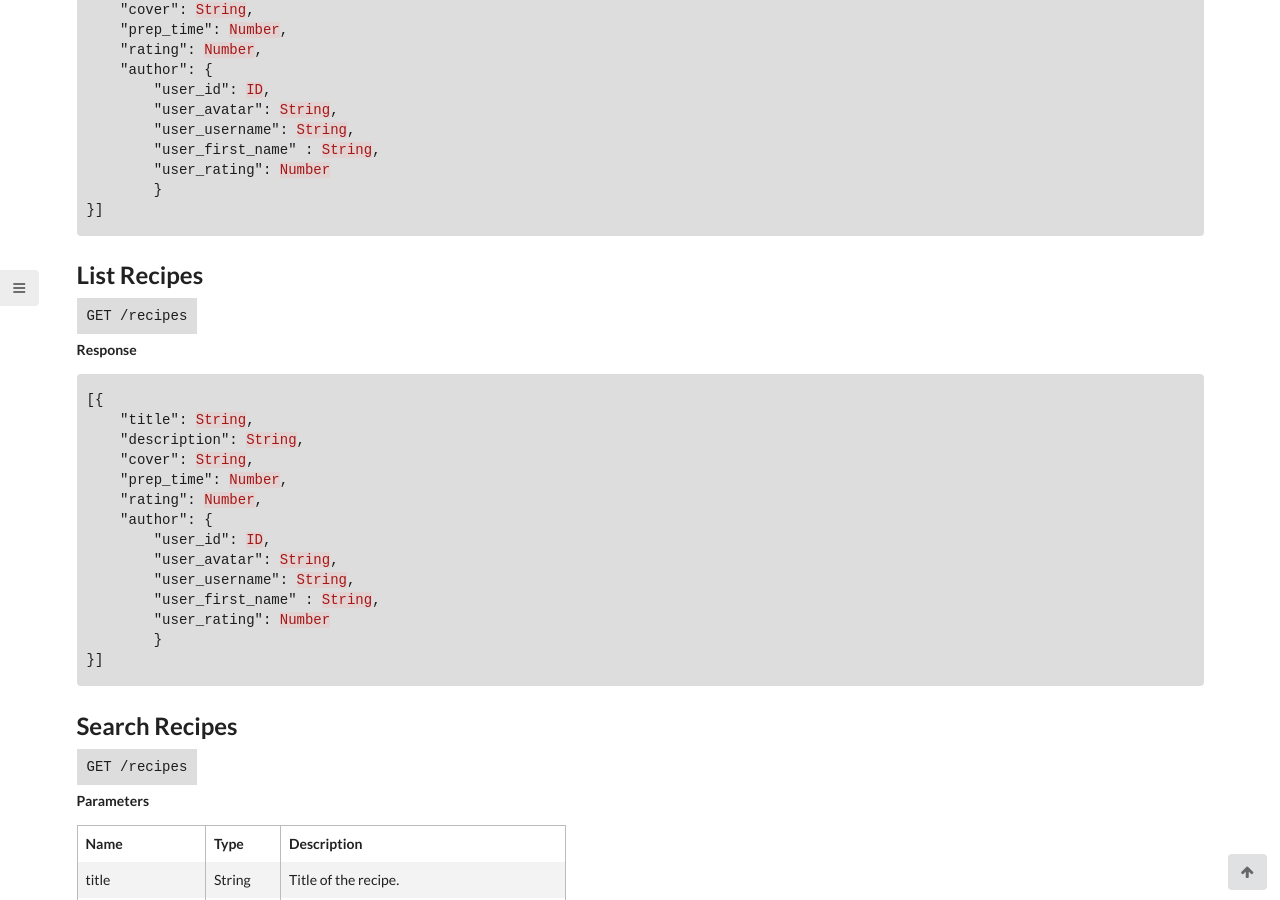
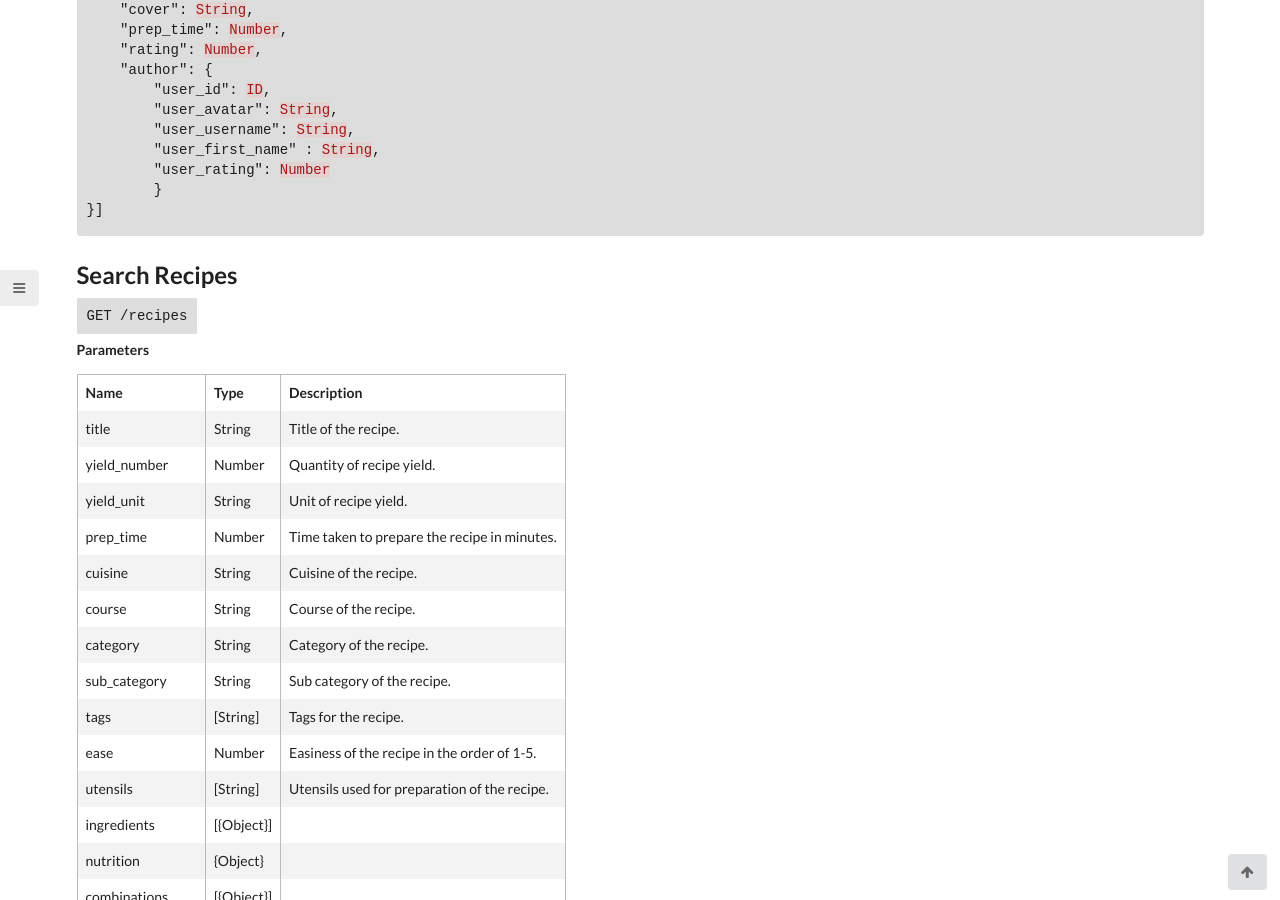
Before and after one commit to letsallchef/docs, a Jekyll site: the page built from _posts/api/2017-03-09-recipes.md, in a window 1280 px wide and 900 px high, scrolled down 3133 px. Built offline with Jekyll 4.4.1, drawn with Linux system fonts in a browser that asks for light colours.

Commit message:
removes list routes

```diff
--- a/_posts/api/2017-03-09-recipes.md
+++ b/_posts/api/2017-03-09-recipes.md
@@ -135,30 +135,6 @@ layout: api
 ## List User Recipes
 
 `GET /:user_id/recipes`
-
-**Response**
-
-{% highlight json %}
-[{
-    "title": String,
-    "description": String,
-    "cover": String,
-    "prep_time": Number,
-    "rating": Number,
-    "author": {
-        "user_id": ID,
-        "user_avatar": String,
-        "user_username": String,
-        "user_first_name" : String,
-        "user_rating": Number
-	}
-}]
-{% endhighlight %}
-
-
-## List Recipes
-
-`GET /recipes`
 
 **Response**
 
```
Also changed, not shown: _posts/api/2017-03-04-users.md (+0 -2 lines), _posts/api/2017-03-06-restaurants.md (+0 -2 lines), _posts/api/2017-03-08-groceries.md (+0 -22 lines).
